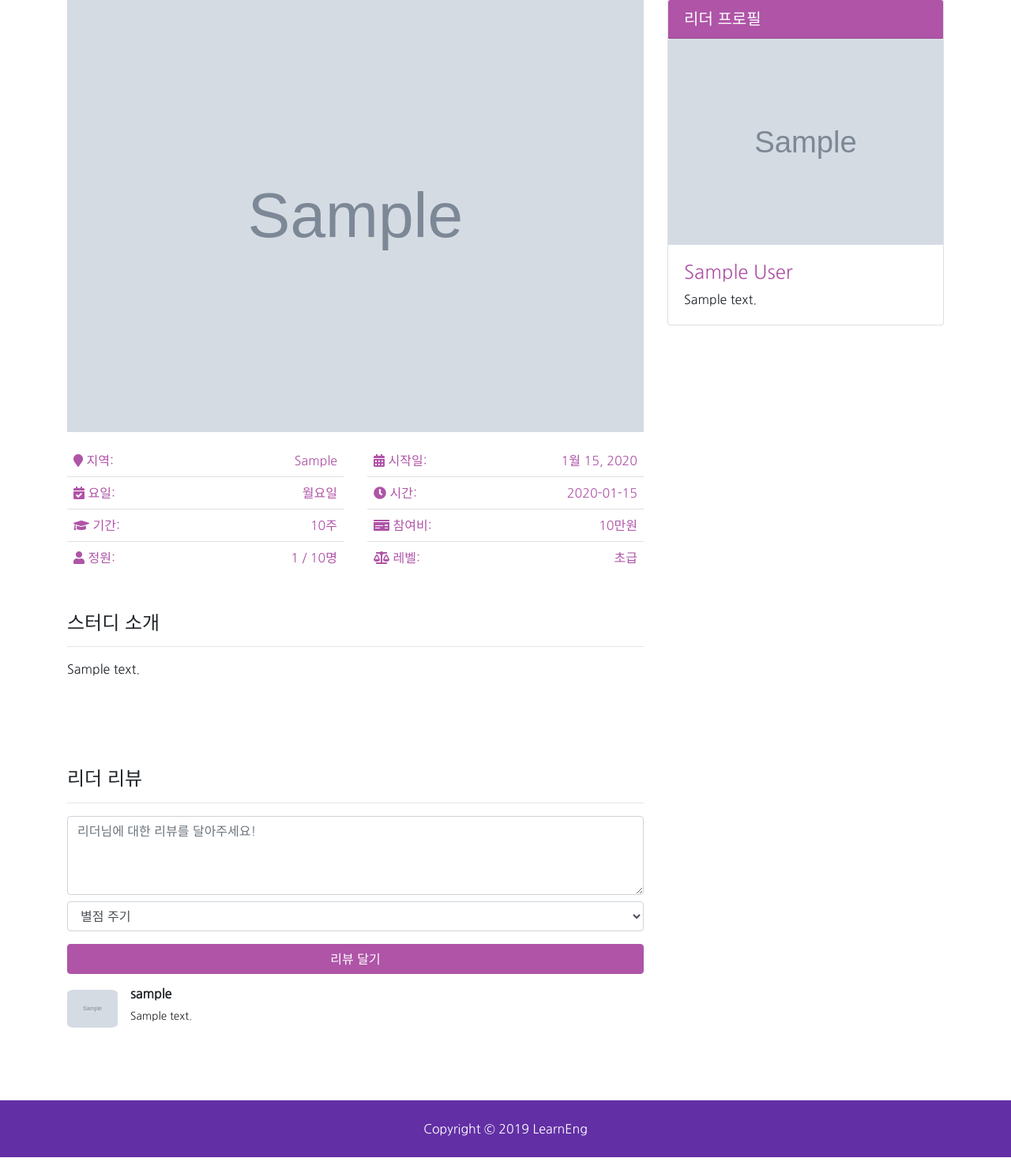
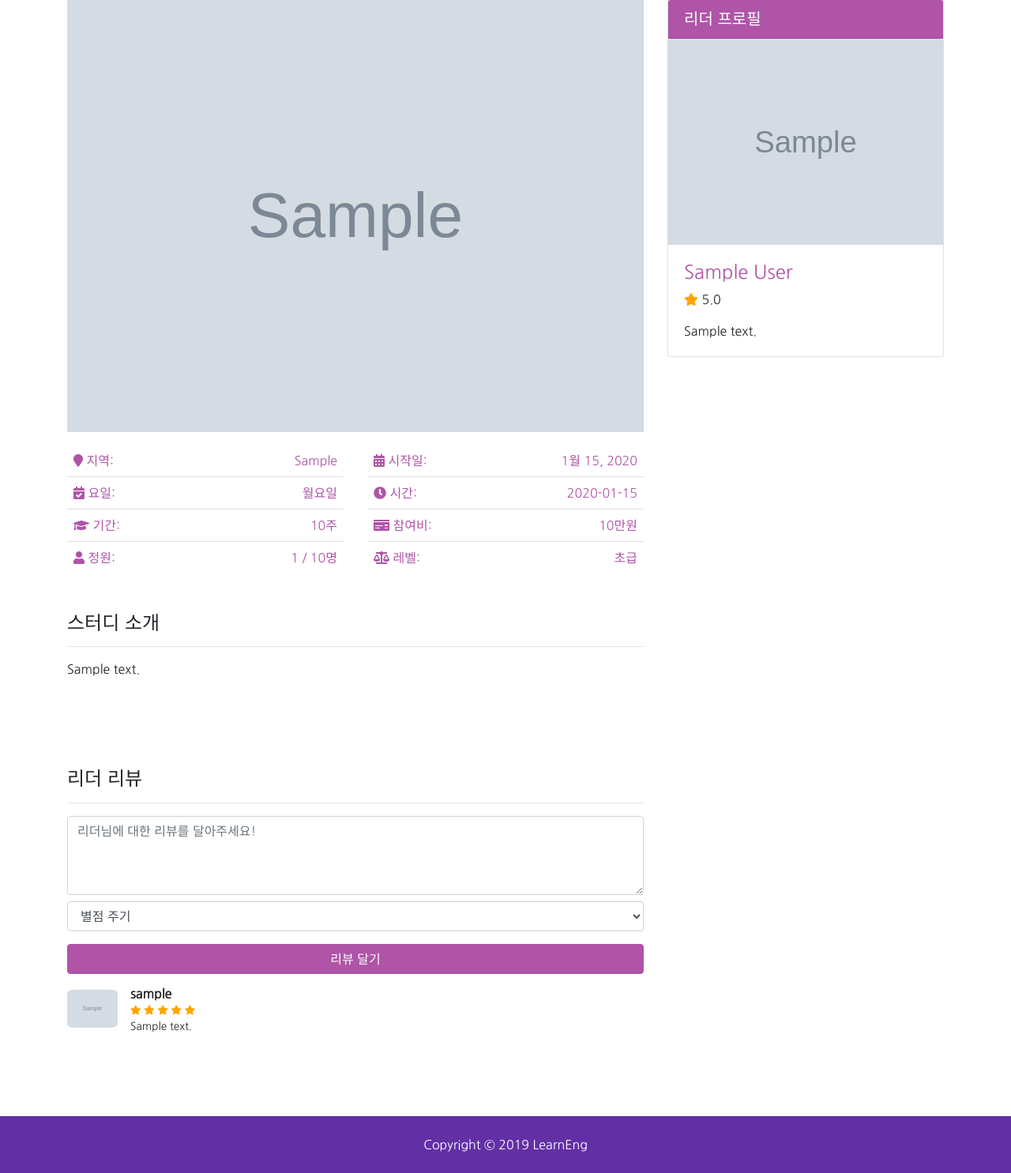
Before and after one commit to jayhchoi/Learneng, a Django app: page /groups/1/ in a window 1280 px wide. Shown: the part 598-2083 px from the top of the page at 79% size. Run offline with Django 3.2, Linux system fonts and the light colour scheme; a user stored in the database is signed in; tables that the repository leaves empty hold one stand-in row (values such as "Sample post"); grey boxes marked "Sample" are stand-in pictures; some libraries are stand-ins or nearby versions; some web fonts are replaced.

Commit message:
star-rating add

```diff
--- a/accounts/models.py
+++ b/accounts/models.py
@@ -22,6 +22,14 @@ class Profile(models.Model):
     def __str__(self):
         return self.user.username
 
+    def get_average_rating(self):
+        comment_qs = self.user.comment_to.all()
+        total_rating = 0
+        for comment in comment_qs:
+            total_rating += comment.rating
+        average_rating = total_rating / comment_qs.count()
+        return round(average_rating, 2)
+
 
 @receiver(post_save, sender=User)
 def create_user_profile(sender, instance, created, **kwargs):
--- a/comments/forms.py
+++ b/comments/forms.py
@@ -25,3 +25,9 @@ class CommentForm(forms.ModelForm):
             'body',
             'rating'
         )
+
+    # def clean_body(self):
+    #     body = self.cleaned_data['body']
+    #     if len(body) > 200:
+    #         raise forms.ValidationError("Too long")
+    #     return body
--- a/comments/models.py
+++ b/comments/models.py
@@ -18,3 +18,9 @@ class Comment(models.Model):
 
     def __str__(self):
         return "from " + self.member.username + " to " + self.leader.username
+
+    def get_star_checked(self):
+        return "x" * self.rating
+
+    def get_star_unchecked(self):
+        return "x" * (5 - self.rating)
--- a/comments/templates/comments/_comment.html
+++ b/comments/templates/comments/_comment.html
@@ -1,7 +1,13 @@
 <div class="media mb-3">
   <img src={{ comment.member.profile.photo.url }} class="mr-3 py-1" alt="...">
   <div class="media-body">
-    <h5 class="mt-0">{{ comment.member.username }}</h5>
-    {{ comment.body }}
+    <h5 class="my-0">{{ comment.member.username }}</h5>
+    {% for i in checked %}
+      <span class="fas fa-star fa-sm"></span>
+    {% endfor %}
+    {% for i in unchecked %}
+      <span class="far fa-star fa-sm"></span>
+    {% endfor %}
+    <p>{{ comment.body|truncatechars:500 }}</p>
   </div>
 </div>
--- a/groups/templates/groups/group_detail.html
+++ b/groups/templates/groups/group_detail.html
@@ -139,6 +139,7 @@
           <img class="card-img-top" src="{{ group.leader.profile.photo.url }}" alt="">
           <div class="card-body">
 						<h4 class="text-secondary">{{ group.leader.name }}</h6>
+						<p class="card-text"><span class="fas fa-star"></span> {{ group.leader.profile.get_average_rating }}</p>
 						<p class="card-text">{{ group.leader.profile.bio }}</p>
           </div>
         </div>
@@ -153,15 +154,16 @@
       <div class="col-md-8">
         <h4>리더 리뷰</h4>
         <hr>
+        {% if request.user in group.members.all %}
           <form method="POST" action="{% url 'comments:create' %}">{% csrf_token %}
             {{ form|crispy }}
             <input type="hidden" name="next" value="{{ request.path }}">
             <input type="hidden" name="leader_id" value="{{ group.leader.id }}">
             <button class="btn btn-block btn-secondary mb-3">리뷰 달기</button>
           </form>
-
+        {% endif %}
         {% for comment in comments %}
-          {% include 'comments/_comment.html' with comment=comment %}
+          {% include 'comments/_comment.html' with comment=comment checked=comment.get_star_checked unchecked=comment.get_star_unchecked %}
         {% endfor %}
       </div>
       <div class="col-md-4"></div>
--- a/groups/templates/groups/group_list.html
+++ b/groups/templates/groups/group_list.html
@@ -40,7 +40,7 @@
 		<div class="row">
 			{% if group_list %}
 			{% for group in group_list %}
-				{% include 'grouops/_card.html' with group=group %}
+				{% include 'groups/_card.html' with group=group %}
 			{% endfor %}
 			{% else %}
 			<div class="col-md-12">
--- a/groups/views.py
+++ b/groups/views.py
@@ -36,8 +36,9 @@ class GroupDetailView(LoginRequiredMixin, DetailView):
     template_name = 'groups/group_detail.html'
 
     def get_context_data(self, **kwargs):
+        obj = self.get_object()
         context = super().get_context_data(**kwargs)
-        context['comments'] = Comment.objects.all()
+        context['comments'] = Comment.objects.filter(leader=obj.leader).order_by('-pk')
         context['form'] = CommentForm()
         return context
 
--- a/learneng/static/css/style.css
+++ b/learneng/static/css/style.css
@@ -8,6 +8,9 @@ body {
     font-family: 'Nanum Brush Script', cursive; }
   body .coding {
     font-family: 'Nanum Gothic Coding', monospace; }
+
+.fa-star {
+  color: orange; }
 
 img {
   width: 100%; }
```
Also changed, not shown: comments/views.py (+11 -2 lines), comments/migrations/0002_auto_20181226_1320.py (added), comments/migrations/0003_auto_20181226_1323.py (added). Lines whose indentation alone changed are shown as unchanged.
